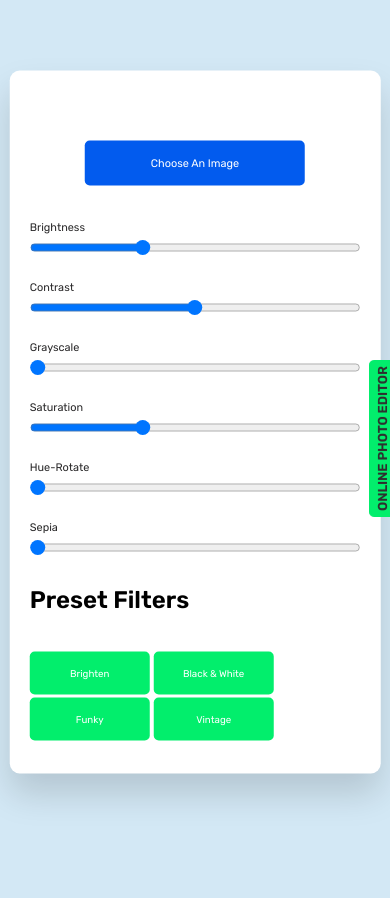
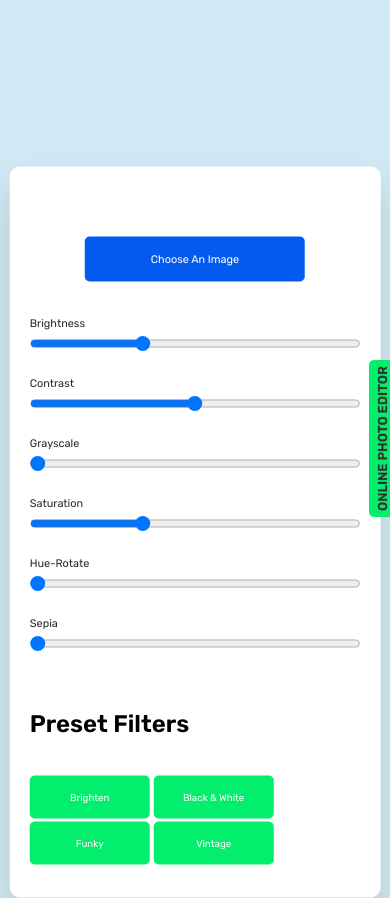
Before and after one commit to Aritra-1261/Online_Photo_Editor, a plain HTML site: page index.html in a window 390 px wide. Before the commit the page ends 844 px from the top, so only its background shows below. Drawn offline with Linux system fonts and the light colour scheme.

Commit message:
Add files via upload

```diff
--- a/style.css
+++ b/style.css
@@ -53,14 +53,6 @@ body{
     position: relative;
     margin-top: 5px;
 }
-.flip-buttons{
-    display: flex;
-    flex-direction: column;
-    margin-top: 10px;
-}
-.flip-buttons .flip-option{
-    margin-top: 10px;
-}
 .result{
     position: relative;
     display: flex;
@@ -98,6 +90,7 @@ input[type="file"]{
 
 .image-preview {
 	display: flex;
+    top:3px;
 	justify-content: center;
 	margin-top: 20px;
 }
@@ -137,6 +130,8 @@ input[type="file"]{
 }
 @media screen and (max-width: 620px) {
     .wrapper{
+        margin-top:110px;
+        max-height: fit-content;
         width: 95vw;
         grid-template-columns: 1fr;
         padding: 30px 20px;
@@ -147,16 +142,10 @@ input[type="file"]{
         transform: rotate(-90deg) translateY(19vw);
     }
     #canvas{
+        max-height: 30vh;
         width: 60vw;
     }
     .editor{
         grid-row: 2;
     }
-    .flip-buttons{
-        flex-direction: row;
-        justify-content: space-between;
-    }
-    .flip-buttons .flip-option{
-        margin-top: 0;
-    }
 }
```
